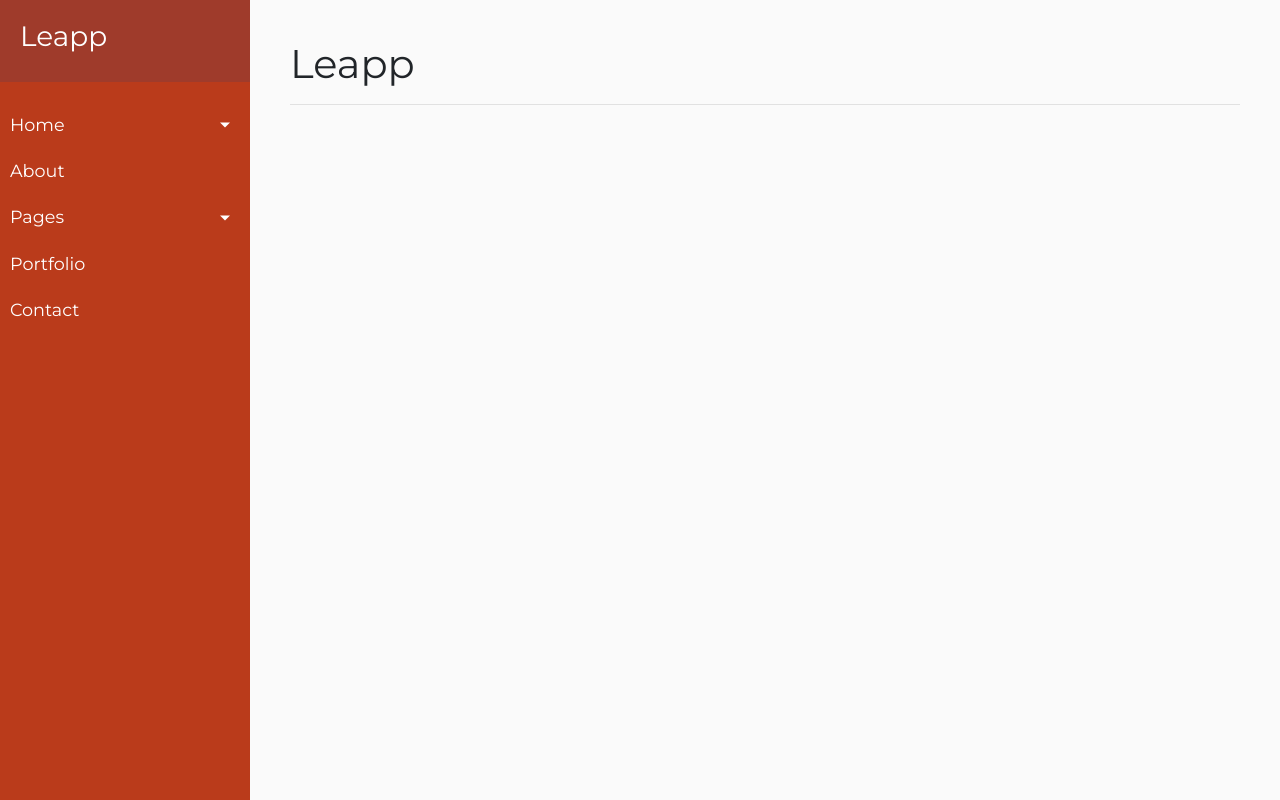
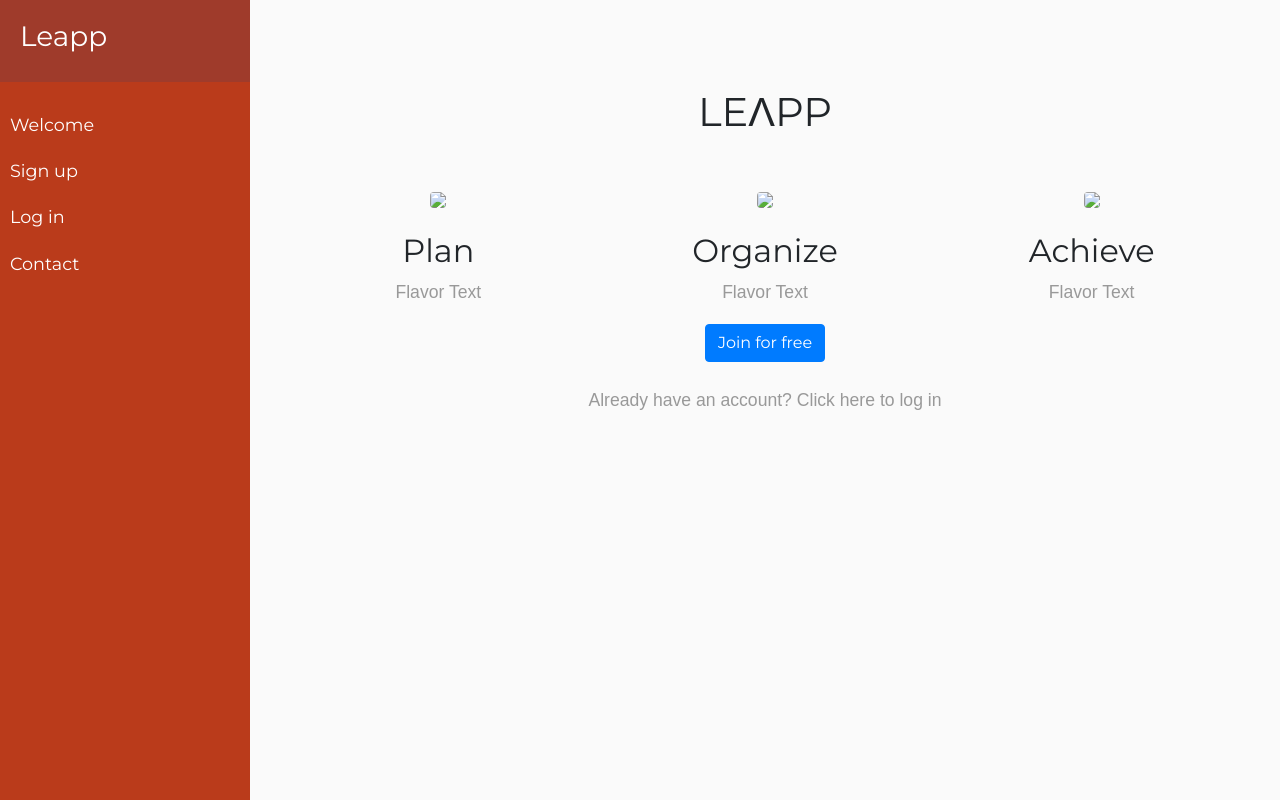
Before and after one commit to igalakhov/Leapp, a Flask app: page / in a window 1280 px wide. Run offline with Flask 2, Linux system fonts and the light colour scheme; parts of the project's set-up code (start-up, migrations or seed data) failed here and were passed over; some libraries are stand-ins or nearby versions.

Commit message:
main page work

```diff
--- a/app/models/models.py
+++ b/app/models/models.py
@@ -19,15 +19,17 @@ class User(db.Model):
     username = db.Column(db.String(127), unique=True, nullable=False)
     email = db.Column(db.String(127), unique=True, nullable=False)
     password = db.Column(db.String(127), nullable=False)
+    email_consent = db.Column(db.Boolean, nullable=False, default=False)
 
     # relationships
 
-    def __init__(self, first, last, username, email, password):
+    def __init__(self, first: str, last: str, username: str, email: str, password: str, consent: bool):
         self.first = first
         self.last = last
         self.username = username
         self.email = email
         self.password = bcrypt.encrypt(password)
+        self.consent = consent
 
     def validate_password(self, password):
         return bcrypt.verify(password, self.password)
--- a/app/templates/_base.html
+++ b/app/templates/_base.html
@@ -27,39 +27,28 @@
             <h3>Leapp</h3>
         </div>
         <ul class="list-unstyled components">
+{#            <li>#}
+{#                <a href="#homeSubmenu" data-toggle="collapse" aria-expanded="false" class="dropdown-toggle">Home</a>#}
+{#                <ul class="collapse list-unstyled" id="homeSubmenu">#}
+{#                    <li>#}
+{#                        <a href="#">Home 1</a>#}
+{#                    </li>#}
+{#                    <li>#}
+{#                        <a href="#">Home 2</a>#}
+{#                    </li>#}
+{#                    <li>#}
+{#                        <a href="#">Home 3</a>#}
+{#                    </li>#}
+{#                </ul>#}
+{#            </li>#}
             <li>
-                <a href="#homeSubmenu" data-toggle="collapse" aria-expanded="false" class="dropdown-toggle">Home</a>
-                <ul class="collapse list-unstyled" id="homeSubmenu">
-                    <li>
-                        <a href="#">Home 1</a>
-                    </li>
-                    <li>
-                        <a href="#">Home 2</a>
-                    </li>
-                    <li>
-                        <a href="#">Home 3</a>
-                    </li>
-                </ul>
+                <a href="#">Welcome</a>
             </li>
             <li>
-                <a href="#">About</a>
+                <a href="#">Sign up</a>
             </li>
             <li>
-                <a href="#pageSubmenu" data-toggle="collapse" aria-expanded="false" class="dropdown-toggle">Pages</a>
-                <ul class="collapse list-unstyled" id="pageSubmenu">
-                    <li>
-                        <a href="#">Page 1</a>
-                    </li>
-                    <li>
-                        <a href="#">Page 2</a>
-                    </li>
-                    <li>
-                        <a href="#">Page 3</a>
-                    </li>
-                </ul>
-            </li>
-            <li>
-                <a href="#">Portfolio</a>
+                <a href="#">Log in</a>
             </li>
             <li>
                 <a href="#">Contact</a>
@@ -68,7 +57,7 @@
 
     </nav>
     <!-- Page Content -->
-    <div id="content">
+    <div id="content" class="container">
         {% block content %}
 
         {% endblock content %}
--- a/app/templates/index.html
+++ b/app/templates/index.html
@@ -1,6 +1,56 @@
 {% extends "_base.html" %}
 
 {% block content %}
-    <h1>Leapp</h1>
-    <hr>
+
+    <br><br>
+
+    <h1 class="text-center">LEΛPP</h1>
+
+    <br><br>
+
+    <div class="row">
+        <div class="col-4">
+            <div class="text-center">
+                <img src="http://via.placeholder.com/200" class="rounded">
+            </div>
+            <br>
+            <h2 class="text-center">Plan</h2>
+            <p class="text-center"> Flavor Text</p>
+        </div>
+        <div class="col-4">
+            <div class="text-center">
+                <img src="http://via.placeholder.com/200" class="rounded">
+            </div>
+            <br>
+            <h2 class="text-center">Organize</h2>
+            <p class="text-center"> Flavor Text</p>
+
+        </div>
+        <div class="col-4">
+            <div class="text-center">
+                <img src="http://via.placeholder.com/200" class="rounded">
+            </div>
+            <br>
+            <h2 class="text-center">Achieve</h2>
+            <p class="text-center"> Flavor Text</p>
+
+        </div>
+    </div>
+
+    <div class="row">
+        <div class="col-12">
+            <div class="text-center">
+                <button type="button" class="btn btn-primary">Join for free</button>
+            </div>
+        </div>
+    </div>
+    <br>
+    <div class="row">
+        <div class="col-12">
+            <div class="text-center">
+                <p>Already have an account? Click <a href="/login">here</a> to log in</p>
+            </div>
+        </div>
+    </div>
+
 {% endblock content %}
```
